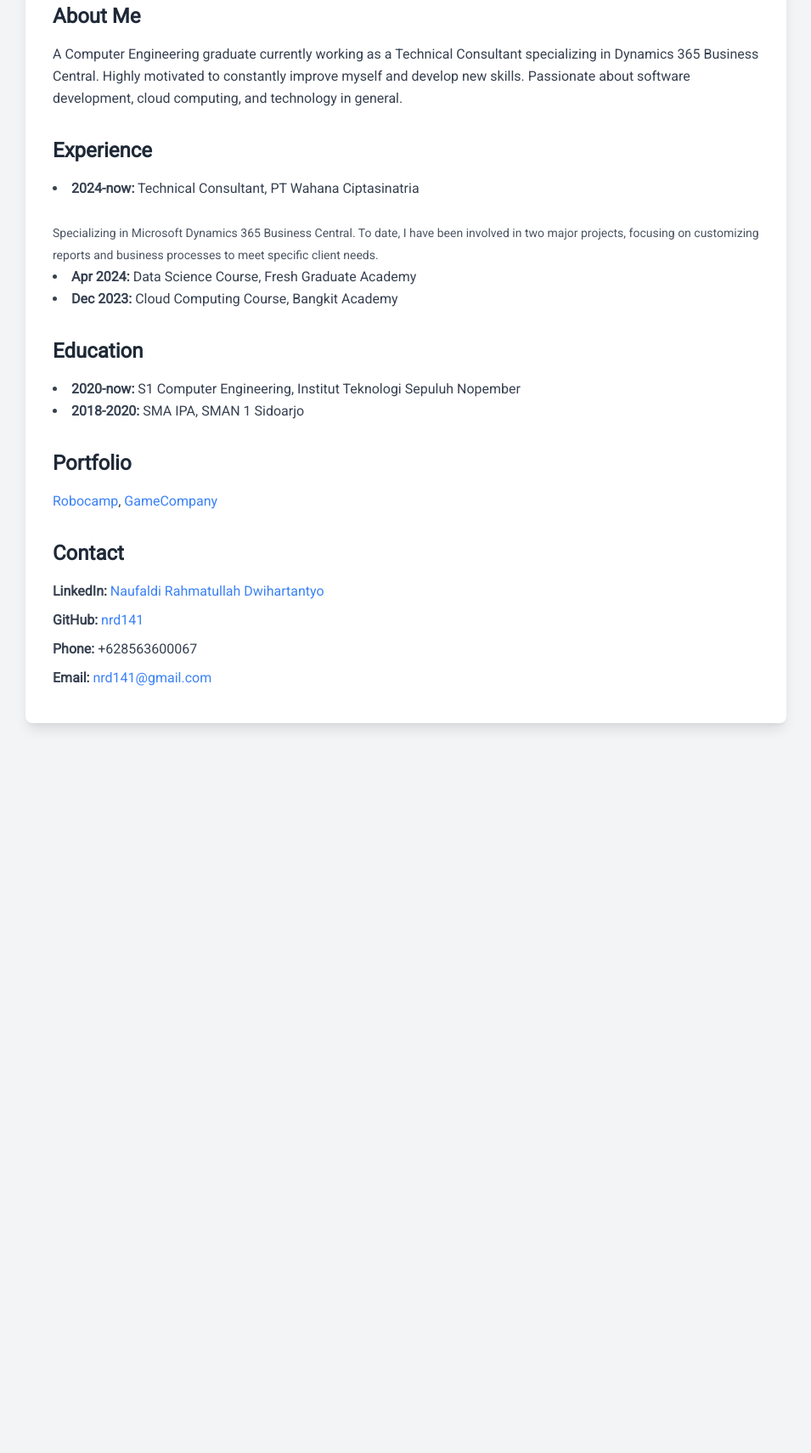
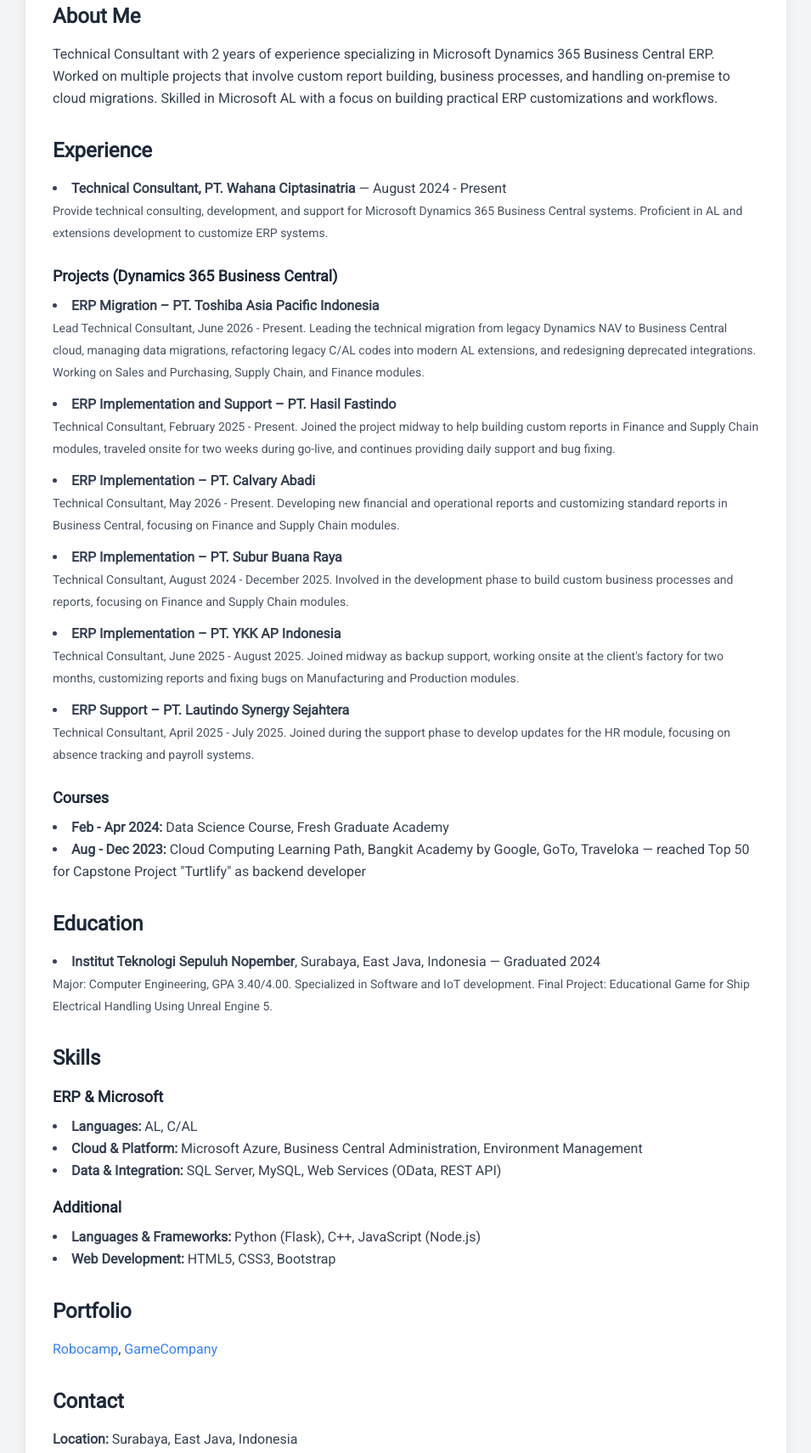
Before and after one commit to nrd141/nrd141.github.io, a plain HTML site: page index.html in a window 1280 px wide. Shown: the part 353-2063 px from the top of the page at 85% size, without its empty margins (162-1117 px from the left). Before the commit the page ends 1204 px from the top, so only its background shows below. Drawn offline with nearby package versions, Linux system fonts and the light colour scheme.

Commit message:
Update portfolio content and education to match latest CV
Sync About Me, Experience, Skills, and Education sections with the
attached CV, fix mismatched contact email, and add project details.

```diff
--- a/index.html
+++ b/index.html
@@ -39,23 +39,70 @@
         <div class="p-8">
             <div class="mt-6">
                 <h2 class="text-2xl font-semibold text-gray-800 mb-4">About Me</h2>
-                <p class="text-gray-700 leading-relaxed">A Computer Engineering graduate currently working as a Technical Consultant specializing in Dynamics 365 Business Central. Highly motivated to constantly improve myself and develop new skills. Passionate about software development, cloud computing, and technology in general.</p>
+                <p class="text-gray-700 leading-relaxed">Technical Consultant with 2 years of experience specializing in Microsoft Dynamics 365 Business Central ERP. Worked on multiple projects that involve custom report building, business processes, and handling on-premise to cloud migrations. Skilled in Microsoft AL with a focus on building practical ERP customizations and workflows.</p>
             </div>
             <div class="mt-8">
                 <h2 class="text-2xl font-semibold text-gray-800 mb-4">Experience</h2>
+                <ul class="list-disc list-inside text-gray-700 leading-relaxed space-y-3">
+                    <li>
+                        <strong>Technical Consultant, PT. Wahana Ciptasinatria</strong> — August 2024 - Present
+                        <br><span class="text-sm text-gray-600">Provide technical consulting, development, and support for Microsoft Dynamics 365 Business Central systems. Proficient in AL and extensions development to customize ERP systems.</span>
+                    </li>
+                </ul>
+                <h3 class="text-lg font-semibold text-gray-800 mt-6 mb-2">Projects (Dynamics 365 Business Central)</h3>
+                <ul class="list-disc list-inside text-gray-700 leading-relaxed space-y-3">
+                    <li>
+                        <strong>ERP Migration – PT. Toshiba Asia Pacific Indonesia</strong>
+                        <br><span class="text-sm text-gray-600">Lead Technical Consultant, June 2026 - Present. Leading the technical migration from legacy Dynamics NAV to Business Central cloud, managing data migrations, refactoring legacy C/AL codes into modern AL extensions, and redesigning deprecated integrations. Working on Sales and Purchasing, Supply Chain, and Finance modules.</span>
+                    </li>
+                    <li>
+                        <strong>ERP Implementation and Support – PT. Hasil Fastindo</strong>
+                        <br><span class="text-sm text-gray-600">Technical Consultant, February 2025 - Present. Joined the project midway to help building custom reports in Finance and Supply Chain modules, traveled onsite for two weeks during go-live, and continues providing daily support and bug fixing.</span>
+                    </li>
+                    <li>
+                        <strong>ERP Implementation – PT. Calvary Abadi</strong>
+                        <br><span class="text-sm text-gray-600">Technical Consultant, May 2026 - Present. Developing new financial and operational reports and customizing standard reports in Business Central, focusing on Finance and Supply Chain modules.</span>
+                    </li>
+                    <li>
+                        <strong>ERP Implementation – PT. Subur Buana Raya</strong>
+                        <br><span class="text-sm text-gray-600">Technical Consultant, August 2024 - December 2025. Involved in the development phase to build custom business processes and reports, focusing on Finance and Supply Chain modules.</span>
+                    </li>
+                    <li>
+                        <strong>ERP Implementation – PT. YKK AP Indonesia</strong>
+                        <br><span class="text-sm text-gray-600">Technical Consultant, June 2025 - August 2025. Joined midway as backup support, working onsite at the client's factory for two months, customizing reports and fixing bugs on Manufacturing and Production modules.</span>
+                    </li>
+                    <li>
+                        <strong>ERP Support – PT. Lautindo Synergy Sejahtera</strong>
+                        <br><span class="text-sm text-gray-600">Technical Consultant, April 2025 - July 2025. Joined during the support phase to develop updates for the HR module, focusing on absence tracking and payroll systems.</span>
+                    </li>
+                </ul>
+                <h3 class="text-lg font-semibold text-gray-800 mt-6 mb-2">Courses</h3>
                 <ul class="list-disc list-inside text-gray-700 leading-relaxed">
-                    <li><strong>2024-now:</strong> Technical Consultant, PT Wahana Ciptasinatria</li>
-                    <br>
-                    <span class="text-sm text-gray-600">Specializing in Microsoft Dynamics 365 Business Central. To date, I have been involved in two major projects, focusing on customizing reports and business processes to meet specific client needs.</span>
-                    <li><strong>Apr 2024:</strong> Data Science Course, Fresh Graduate Academy</li>
-                    <li><strong>Dec 2023:</strong> Cloud Computing Course, Bangkit Academy</li>
+                    <li><strong>Feb - Apr 2024:</strong> Data Science Course, Fresh Graduate Academy</li>
+                    <li><strong>Aug - Dec 2023:</strong> Cloud Computing Learning Path, Bangkit Academy by Google, GoTo, Traveloka — reached Top 50 for Capstone Project "Turtlify" as backend developer</li>
                 </ul>
             </div>
             <div class="mt-8">
                 <h2 class="text-2xl font-semibold text-gray-800 mb-4">Education</h2>
                 <ul class="list-disc list-inside text-gray-700 leading-relaxed">
-                    <li><strong>2020-now:</strong> S1 Computer Engineering, Institut Teknologi Sepuluh Nopember</li>
-                    <li><strong>2018-2020:</strong> SMA IPA, SMAN 1 Sidoarjo</li>
+                    <li>
+                        <strong>Institut Teknologi Sepuluh Nopember</strong>, Surabaya, East Java, Indonesia — Graduated 2024
+                        <br><span class="text-sm text-gray-600">Major: Computer Engineering, GPA 3.40/4.00. Specialized in Software and IoT development. Final Project: Educational Game for Ship Electrical Handling Using Unreal Engine 5.</span>
+                    </li>
+                </ul>
+            </div>
+            <div class="mt-8">
+                <h2 class="text-2xl font-semibold text-gray-800 mb-4">Skills</h2>
+                <h3 class="text-lg font-semibold text-gray-800 mb-2">ERP & Microsoft</h3>
+                <ul class="list-disc list-inside text-gray-700 leading-relaxed mb-4">
+                    <li><strong>Languages:</strong> AL, C/AL</li>
+                    <li><strong>Cloud & Platform:</strong> Microsoft Azure, Business Central Administration, Environment Management</li>
+                    <li><strong>Data & Integration:</strong> SQL Server, MySQL, Web Services (OData, REST API)</li>
+                </ul>
+                <h3 class="text-lg font-semibold text-gray-800 mb-2">Additional</h3>
+                <ul class="list-disc list-inside text-gray-700 leading-relaxed">
+                    <li><strong>Languages & Frameworks:</strong> Python (Flask), C++, JavaScript (Node.js)</li>
+                    <li><strong>Web Development:</strong> HTML5, CSS3, Bootstrap</li>
                 </ul>
             </div>
             <div class="mt-8">
@@ -68,10 +115,11 @@
             <div class="mt-8">
                 <h2 class="text-2xl font-semibold text-gray-800 mb-4">Contact</h2>
                 <ul class="text-gray-700 leading-relaxed">
+                    <li class="mb-2"><strong>Location:</strong> Surabaya, East Java, Indonesia</li>
                     <li class="mb-2"><strong>LinkedIn:</strong> <a href="https://www.linkedin.com/in/naufaldird/" target="_blank" class="text-blue-500 hover:underline">Naufaldi Rahmatullah Dwihartantyo</a></li>
                     <li class="mb-2"><strong>GitHub:</strong> <a href="https://www.github.com/nrd141/" target="_blank" class="text-blue-500 hover:underline">nrd141</a></li>
                     <li class="mb-2"><strong>Phone:</strong> +628563600067</li>
-                    <li class="mb-2"><strong>Email:</strong> <a href="mailto:c004bsy3411@bangkit.academy" class="text-blue-500 hover:underline">nrd141@gmail.com</a></li>
+                    <li class="mb-2"><strong>Email:</strong> <a href="mailto:nrd141@gmail.com" class="text-blue-500 hover:underline">nrd141@gmail.com</a></li>
                 </ul>
             </div>
         </div>
```
